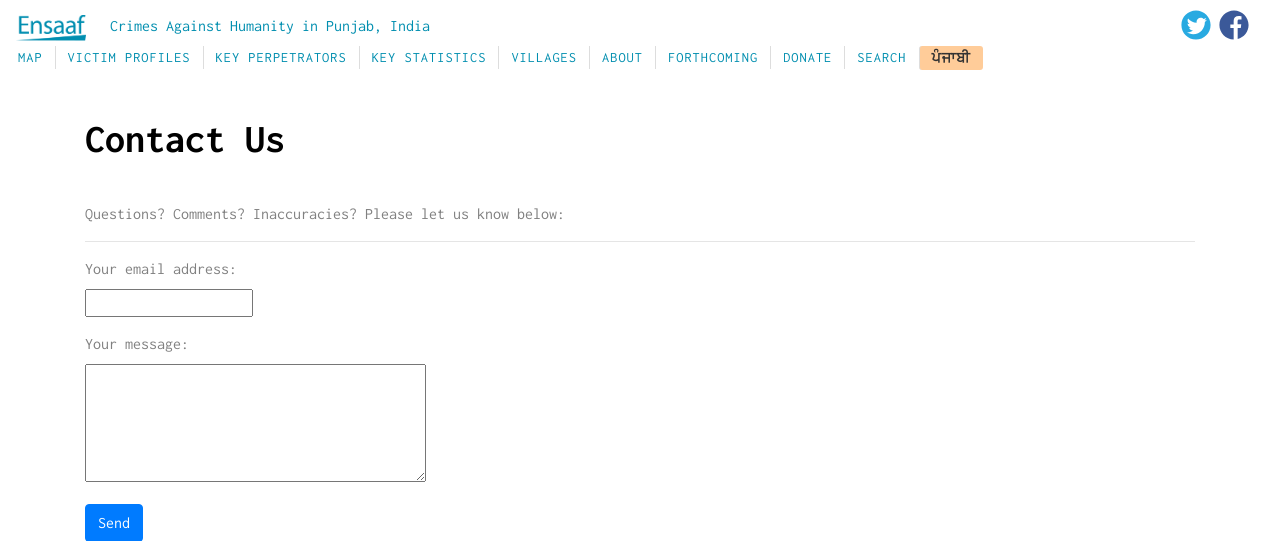
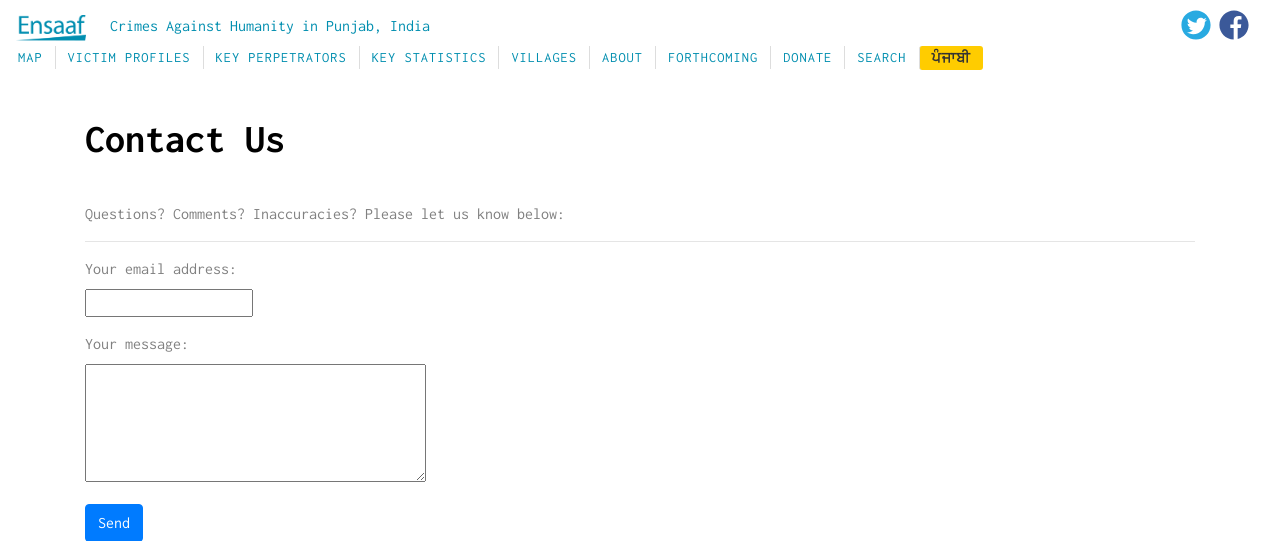
Before and after one commit to bcks/ensaaf, a Django app: page /email/ in a window 1280 px wide. Shown: the top 541 px of the page. Run offline with Django 3.2, Linux system fonts and the light colour scheme; parts of the project's set-up code (start-up, migrations or seed data) failed here and were passed over; some libraries are stand-ins or nearby versions.

Commit message:
Tweak language link yellow to match points.

```diff
--- a/data/templates/base.html
+++ b/data/templates/base.html
@@ -5,7 +5,7 @@
     <meta name="viewport" content="width=device-width, initial-scale=1">
     <link href="https://fonts.googleapis.com/css?family=Inconsolata:400,700" rel="stylesheet">
     <style>@import url( {% static "css/bootstrap.min.css" %} );</style>
-    <style>@import url( {% static "css/base.css" %}?11 );</style>
+    <style>@import url( {% static "css/base.css" %}?12 );</style>
     <script src='{% static "js/jquery.js" %}'></script>
     <script src='{% static "js/bootstrap.min.js" %}'></script>
     <link rel="icon" href="{% static "images/favicon.ico" %}" sizes="48x48" />
--- a/static/css/base.css
+++ b/static/css/base.css
@@ -108,7 +108,7 @@ a { color: #008eaf; }
 
 #language {
   display: inline-block;
-  background: #fc9;
+  background: #fc0;
   color: #333;
   border-radius: 3px;
   padding: .1rem .75rem;
```
